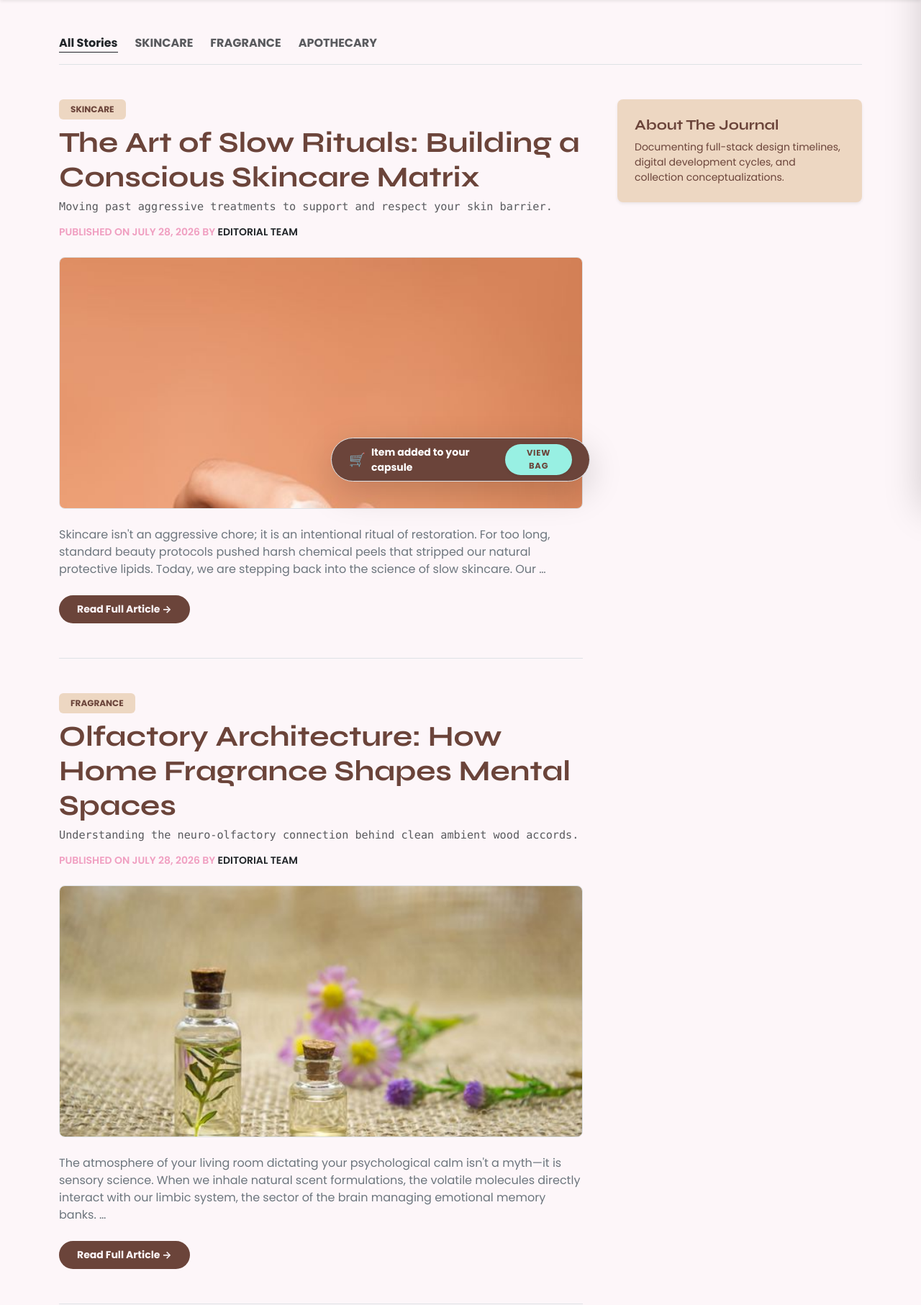
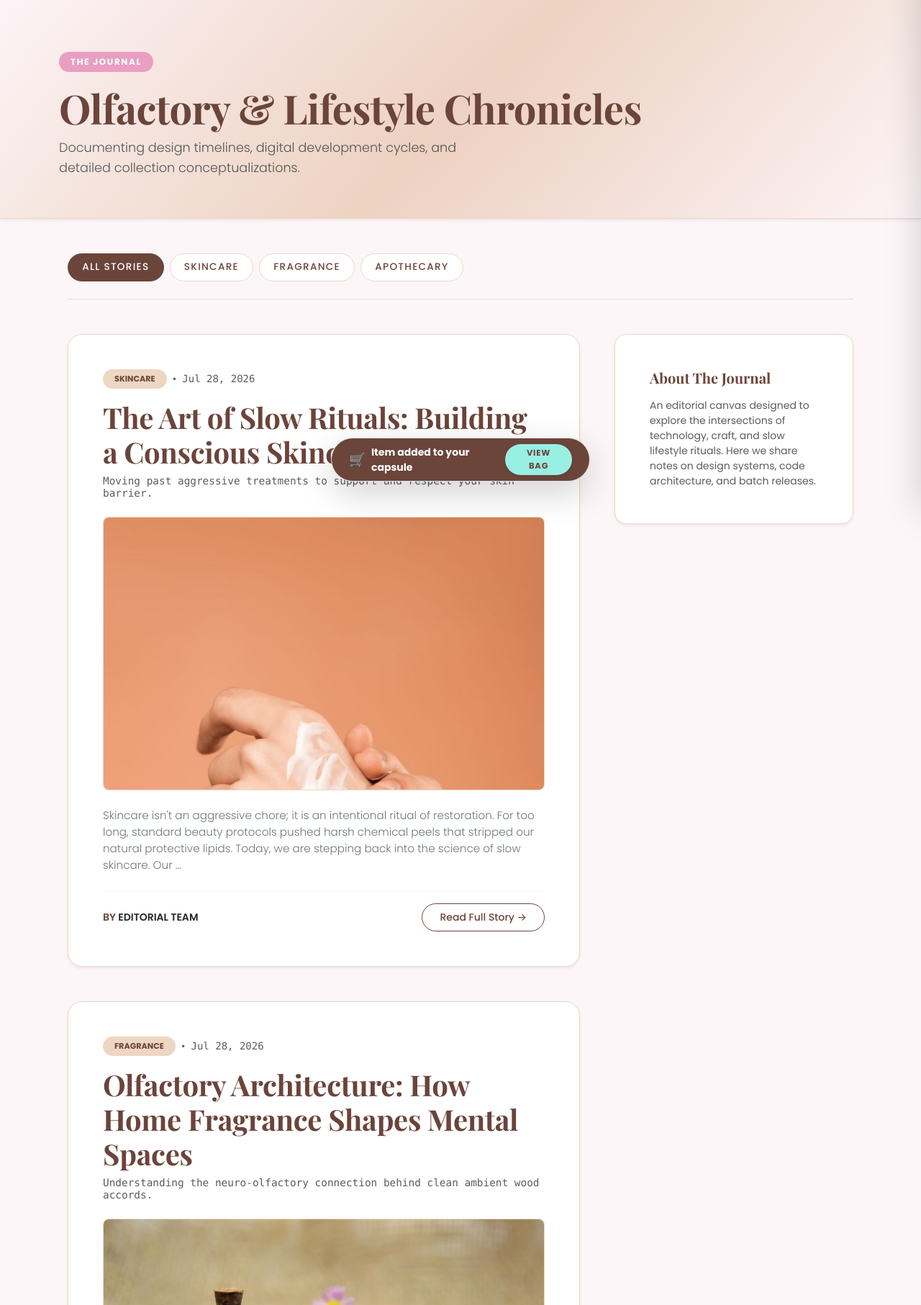
Before and after one commit to Nehaa2509/my_awesome_cart, a Django app: page /blog/ in a window 1280 px wide. Shown: the part 107-1920 px from the top of the page at 72% size. Run offline with Django 5.2, Linux system fonts and the light colour scheme; data comes from the database, SQL or seed files in the repository; parts of the project's set-up code (start-up, migrations or seed data) failed here and were passed over.

Commit message:
style: redesign blog index feed to represent a high-end editorial publication

```diff
--- a/blog/templates/blog/index.html
+++ b/blog/templates/blog/index.html
@@ -1,75 +1,160 @@
 {% extends "shop/basic.html" %}
-{% block title %} The Journal — Articles Feed {% endblock %}
+{% load static %}
+
+{% block title %} The Journal — Articles Feed — My Awesome Cart {% endblock %}
+
+{% block css %}
+<style>
+  /* 🌸 High-End Editorial Journal Customizations */
+  .journal-hero {
+    background: linear-gradient(135deg, #fdf6f9 0%, #edd7c2 50%, #fdf6f9 100%);
+    border-bottom: 1px solid #edd7c2;
+    padding: 4.5rem 0 3.5rem;
+    position: relative;
+    overflow: hidden;
+  }
+
+  .journal-hero::before {
+    content: '';
+    position: absolute;
+    top: -50%;
+    left: -50%;
+    width: 200%;
+    height: 200%;
+    background: radial-gradient(circle, rgba(240, 159, 193, 0.1) 0%, transparent 65%);
+    pointer-events: none;
+  }
+
+  .category-pill {
+    color: var(--color-brown);
+    font-weight: 500;
+    font-size: 0.85rem;
+    letter-spacing: 0.08rem;
+    padding: 0.5rem 1.2rem;
+    border-radius: 30px;
+    border: 1px solid #edd7c2;
+    background-color: #fff;
+    transition: all 0.3s cubic-bezier(0.16, 1, 0.3, 1);
+  }
+
+  .category-pill:hover,
+  .category-pill.active {
+    background-color: var(--color-brown);
+    border-color: var(--color-brown);
+    color: #fff !important;
+  }
+
+  .article-card {
+    background: #ffffff;
+    border: 1px solid #edd7c2;
+    border-radius: 20px;
+    overflow: hidden;
+    transition: all 0.4s cubic-bezier(0.16, 1, 0.3, 1);
+  }
+
+  .article-card:hover {
+    transform: translateY(-4px);
+    box-shadow: 0 16px 40px rgba(107, 68, 58, 0.08) !important;
+    border-color: var(--color-pink);
+  }
+
+  .sidebar-box {
+    background: #ffffff;
+    border: 1px solid #edd7c2;
+    border-radius: 16px;
+  }
+</style>
+{% endblock %}
 
 {% block body %}
-<div class="container my-5">
+<!-- ✨ Journal Hero -->
+<div class="journal-hero mb-5 shadow-sm">
+  <div class="container text-center text-md-start position-relative" style="z-index: 2;">
+    <span class="badge mb-3 px-3 py-2 rounded-pill uppercase fw-bold" style="background-color: var(--color-pink); color: #fff; letter-spacing: 0.1rem; font-size: 0.75rem;">THE JOURNAL</span>
+    <h1 class="display-4 fw-bold mb-2" style="font-family: 'Playfair Display', serif; color: var(--color-brown); letter-spacing: -0.04rem;">
+      Olfactory & Lifestyle Chronicles
+    </h1>
+    <p class="text-muted lead mb-0" style="max-width: 600px; font-weight: 300; font-size: 1.1rem; line-height: 1.6;">
+      Documenting design timelines, digital development cycles, and detailed collection conceptualizations.
+    </p>
+  </div>
+</div>
 
-  <!-- 🧭 Dynamic Category Sub-Navigation Matrix -->
-  <div class="d-flex flex-wrap gap-4 border-bottom pb-3 mb-5 overflow-x-auto select-none">
-    <a href="/blog/" class="text-decoration-none fw-bold {% if not selected_category %}text-dark border-bottom border-dark{% else %}text-muted{% endif %}">All Stories</a>
+<div class="container mb-5 pb-5 px-4">
+
+  <!-- 🧭 Category Filters Bar -->
+  <div class="d-flex flex-wrap gap-2 border-bottom pb-4 mb-5 overflow-x-auto select-none" style="border-color: #edd7c2 !important;">
+    <a href="/blog/" class="text-decoration-none category-pill {% if not selected_category %}active{% endif %}">
+      ALL STORIES
+    </a>
     {% for cat in all_categories %}
-      <a href="/blog/?category={{ cat }}" class="text-decoration-none fw-bold {% if selected_category == cat %}text-dark border-bottom border-dark{% else %}text-muted{% endif %}">
+      <a href="/blog/?category={{ cat }}" class="text-decoration-none category-pill {% if selected_category == cat %}active{% endif %}">
         {{ cat|upper }}
       </a>
     {% endfor %}
   </div>
 
   <div class="row g-5">
-    <!-- Left Column: Primary Dynamic Post Stream -->
+    <!-- Left Column: Primary Post Stream -->
     <div class="col-12 col-lg-8">
 
       {% for post in myposts %}
-      <div class="mb-5 pb-5 border-bottom">
-        <!-- Dynamic Category Tag -->
-        <span class="badge mb-2 text-uppercase tracking-wider px-3 py-2" style="background-color: #edd7c2; color: #6b443a;">
-          {{ post.category }}
-        </span>
+      <div class="article-card mb-5 p-4 p-md-5 shadow-sm">
+        <div class="d-flex align-items-center gap-2 mb-3">
+          <span class="badge text-uppercase tracking-wider px-3 py-2 rounded-pill" style="background-color: var(--color-nude); color: var(--color-brown); font-size: 0.7rem;">
+            {{ post.category }}
+          </span>
+          <span class="text-muted small">•</span>
+          <span class="text-muted small font-monospace">{{ post.pub_date|date:"M d, Y" }}</span>
+        </div>
 
-        <!-- Dynamic Title linking to individual post ID routing path -->
-        <h2 class="display-6 fw-bold mb-2" style="font-family: 'Syne', sans-serif;">
-          <a href="/blog/blogpost/{{ post.post_id }}" class="text-decoration-none" style="color: #6b443a;">
+        <h2 class="display-6 fw-bold mb-2" style="font-family: 'Playfair Display', serif; letter-spacing: -0.02rem;">
+          <a href="/blog/blogpost/{{ post.post_id }}" class="text-decoration-none hover:opacity-85 transition" style="color: var(--color-brown);">
             {{ post.title }}
           </a>
         </h2>
 
-        <!-- Dynamic Subheading -->
-        <h5 class="text-muted italic mb-3 font-monospace" style="font-size: 0.95rem;">{{ post.subheading }}</h5>
+        <h5 class="text-muted italic mb-4 font-monospace" style="font-size: 0.9rem;">{{ post.subheading }}</h5>
 
-        <div class="small fw-semibold mb-4 text-uppercase tracking-widest" style="color: #f09fc1;">
-          Published on {{ post.pub_date|date:"F d, Y" }} by <span class="text-dark">{{ post.author|default:"Admin" }}</span>
-        </div>
-
-        <!-- Dynamic Thumbnail Image (renders only if the field contains data) -->
+        <!-- Thumbnail Image -->
         {% if post.thumbnail %}
-        <div class="mb-4 overflow-hidden rounded-3 border" style="max-height: 350px;">
-          <img src="/media/{{ post.thumbnail }}" alt="{{ post.title }}" class="img-fluid w-100" style="object-fit: cover;">
+        <div class="mb-4 overflow-hidden rounded-3 border" style="max-height: 380px; border-color: #edd7c2 !important;">
+          <img src="/media/{{ post.thumbnail }}" alt="{{ post.title }}" class="img-fluid w-100" style="object-fit: cover; transition: transform 0.6s ease;" onmouseover="this.style.transform='scale(1.02)'" onmouseout="this.style.transform='scale(1)'">
         </div>
         {% endif %}
 
-        <!-- Dynamic Content Snippet using truncatewords filter -->
-        <p class="text-secondary lh-relaxed mb-4">{{ post.content|truncatewords:40 }}</p>
+        <p class="text-secondary lh-relaxed mb-4" style="font-size: 0.95rem; font-weight: 300;">{{ post.content|truncatewords:40 }}</p>
 
-        <a href="/blog/blogpost/{{ post.post_id }}" class="btn btn-sm fw-bold px-4 py-2 rounded-pill" style="background-color: #6b443a; color: #fdf6f9;">
-          Read Full Article &rarr;
-        </a>
+        <div class="d-flex justify-content-between align-items-center pt-3 border-top" style="border-color: rgba(237, 215, 194, 0.4) !important;">
+          <div class="small fw-semibold text-uppercase tracking-wider" style="color: var(--color-brown);">
+            By <span class="text-dark">{{ post.author|default:"Admin" }}</span>
+          </div>
+          <a href="/blog/blogpost/{{ post.post_id }}" class="btn btn-sm btn-outline-primary rounded-pill px-4 py-2 fw-medium">
+            Read Full Story &rarr;
+          </a>
+        </div>
       </div>
 
       {% empty %}
-      <!-- Reusing our sleek empty state placeholder if query list is empty -->
-      <div class="text-center py-5 px-4 rounded-3 border bg-white shadow-sm" style="border-color: #edd7c2 !important;">
-        <h4 class="fw-bold mb-2" style="font-family: 'Syne', sans-serif; color: #6b443a;">A Quiet Space For Now</h4>
+      <!-- Sleek empty state placeholder -->
+      <div class="text-center py-5 px-4 rounded-4 border bg-white shadow-sm" style="border-color: #edd7c2 !important;">
+        <i class="bi bi-journal-x display-1 text-muted opacity-25"></i>
+        <h4 class="fw-bold mt-3 mb-2" style="font-family: 'Playfair Display', serif; color: var(--color-brown);">A Quiet Space For Now</h4>
         <p class="text-muted small mb-0">No editorial stories found under the category "{{ selected_category }}".</p>
       </div>
       {% endfor %}
 
     </div>
 
-    <!-- Right Column: Sidebar (Handled in views block) -->
+    <!-- Right Column: Sidebar -->
     <div class="col-12 col-lg-4">
       <div class="position-sticky" style="top: 6rem;">
-        <div class="p-4 rounded-3 shadow-sm" style="background-color: #edd7c2; color: #6b443a;">
-          <h5 class="fw-bold mb-2" style="font-family: 'Syne', sans-serif;">About The Journal</h5>
-          <p class="mb-0 small lh-relaxed">Documenting full-stack design timelines, digital development cycles, and collection conceptualizations.</p>
+        <div class="p-4 p-lg-5 sidebar-box shadow-sm">
+          <h5 class="fw-bold mb-3" style="font-family: 'Playfair Display', serif; color: var(--color-brown);">About The Journal</h5>
+          <div class="accent-line"></div>
+          <p class="mb-0 text-muted small lh-relaxed font-light">
+            An editorial canvas designed to explore the intersections of technology, craft, and slow lifestyle rituals. Here we share notes on design systems, code architecture, and batch releases.
+          </p>
         </div>
       </div>
     </div>
```
